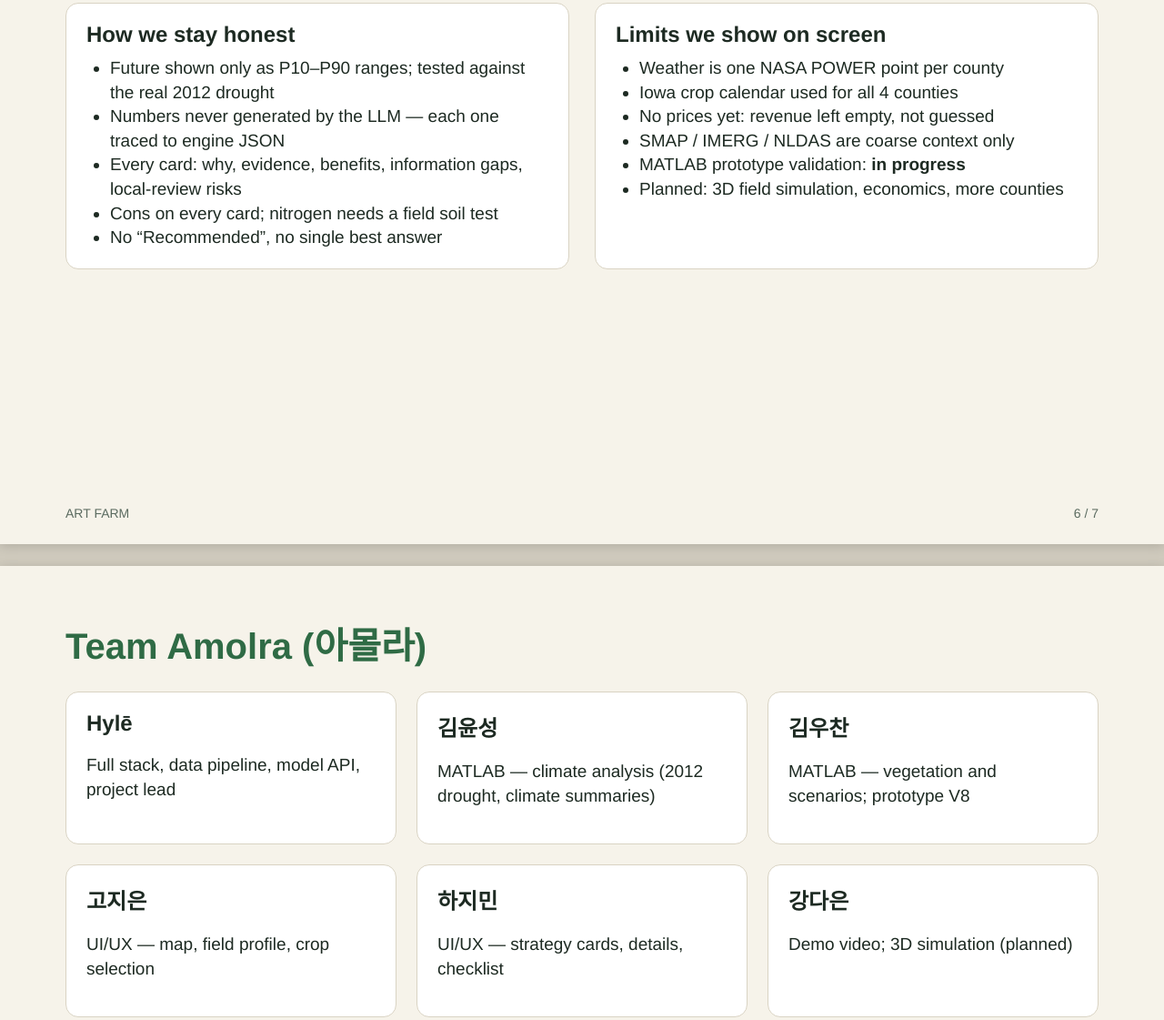
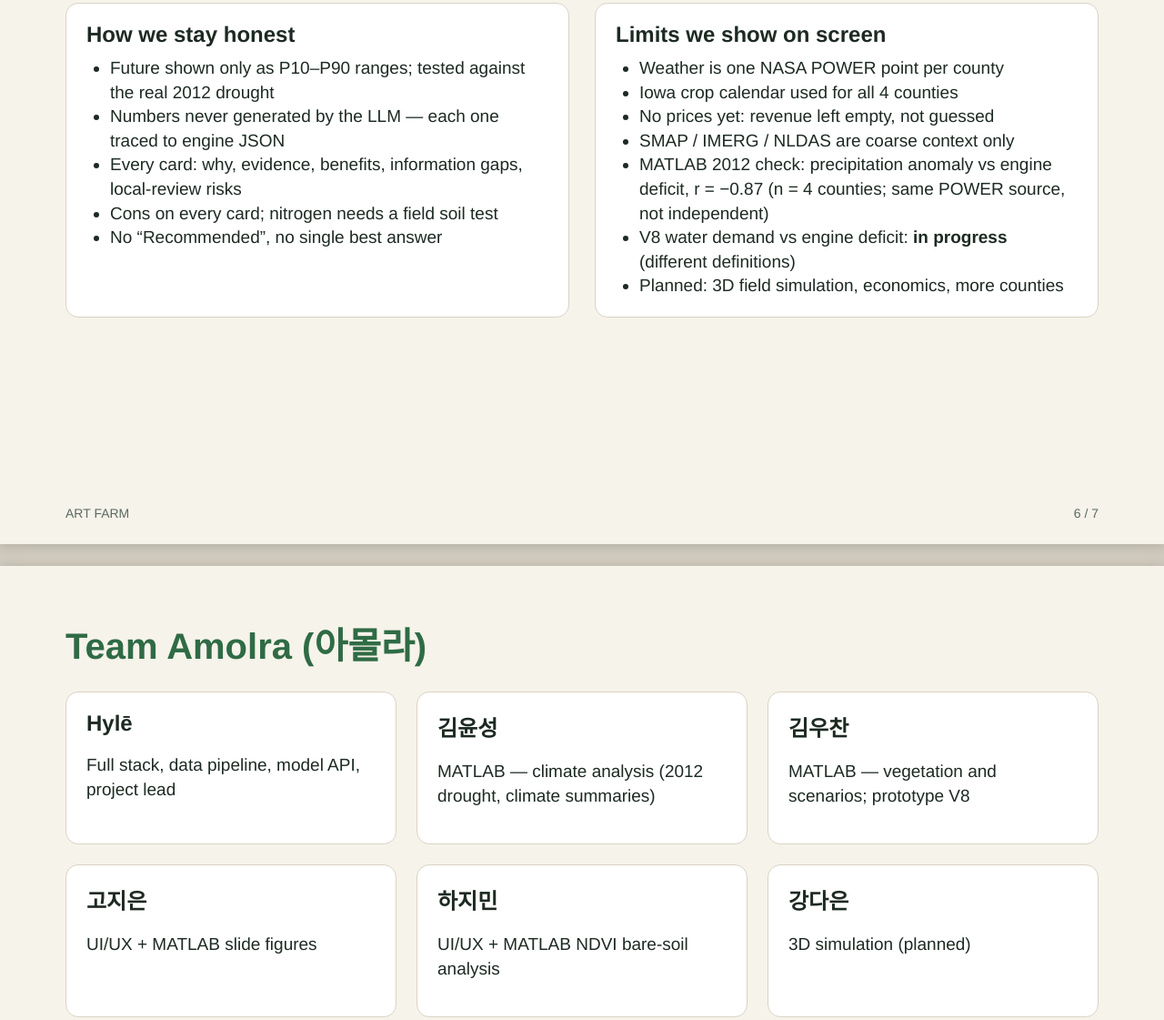
Before and after one commit to cloudsnuchoi/2026NASA, a plain HTML site: page docs/submission/slides/index.html in a window 1280 px wide. Shown: the part 3866-4987 px from the top of the page at 91% size. Drawn offline with Linux system fonts and the light colour scheme.

Commit message:
docs(submission): v1 form copy, team roles, MATLAB cross-check from real outputs
Co-Authored-By: Claude Opus 5.5 <noreply@anthropic.com>

```diff
--- a/docs/submission/slides/index.html
+++ b/docs/submission/slides/index.html
@@ -175,7 +175,8 @@
         <li>Iowa crop calendar used for all 4 counties</li>
         <li>No prices yet: revenue left empty, not guessed</li>
         <li>SMAP / IMERG / NLDAS are coarse context only</li>
-        <li>MATLAB prototype validation: <strong>in progress</strong></li>
+        <li>MATLAB 2012 check: precipitation anomaly vs engine deficit, r = −0.87 (n = 4 counties; same POWER source, not independent)</li>
+        <li>V8 water demand vs engine deficit: <strong>in progress</strong> (different definitions)</li>
         <li>Planned: 3D field simulation, economics, more counties</li>
       </ul>
     </div>
@@ -190,9 +191,10 @@
     <div class="card"><h3>Hylē</h3><p>Full stack, data pipeline, model API, project lead</p></div>
     <div class="card"><h3>김윤성</h3><p>MATLAB — climate analysis (2012 drought, climate summaries)</p></div>
     <div class="card"><h3>김우찬</h3><p>MATLAB — vegetation and scenarios; prototype V8</p></div>
-    <div class="card"><h3>고지은</h3><p>UI/UX — map, field profile, crop selection</p></div>
-    <div class="card"><h3>하지민</h3><p>UI/UX — strategy cards, details, checklist</p></div>
-    <div class="card"><h3>강다은</h3><p>Demo video; 3D simulation (planned)</p></div>
+    <div class="card"><h3>고지은</h3><p>UI/UX + MATLAB slide figures</p></div>
+    <div class="card"><h3>하지민</h3><p>UI/UX + MATLAB NDVI bare-soil analysis</p></div>
+    <div class="card"><h3>강다은</h3><p>3D simulation (planned)</p></div>
+    <!-- Demo video owner: TODO(Hylē) -->
   </div>
   <p style="margin-top:28px">ART FARM is a decision-support tool. It does not replace farmer judgment or local agronomic advice.</p>
   <p class="small muted">Use of AI: coding assistants (development), DeepSeek (explanations), Prithvi-EO-1.0 (inference only). No NASA logos used.</p>
```
Also changed, not shown: 4 other files.
